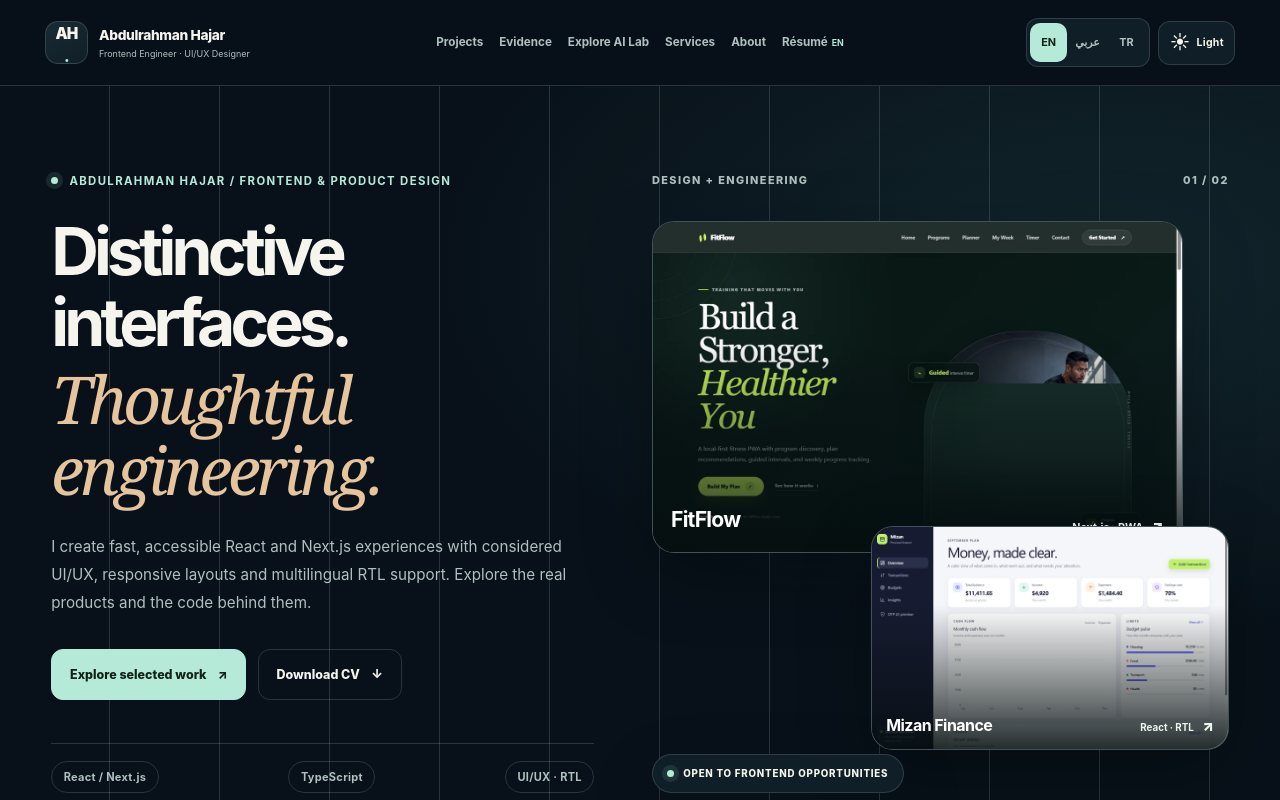
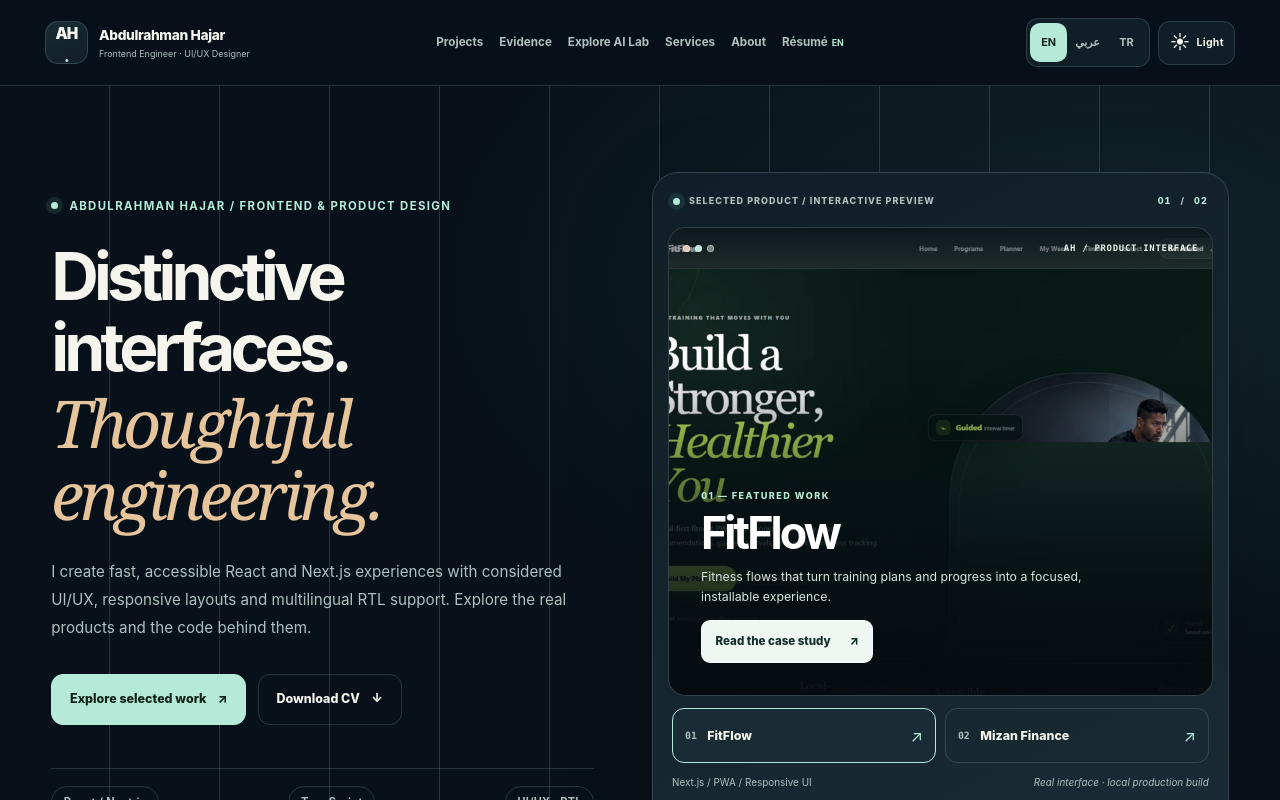
Before and after one commit to rahman-997/portfolio, a Next.js app: page / in a window 1280 px wide. Shown: the top 800 px of the page. Built offline with nearby package versions, Linux system fonts and the light colour scheme.

Commit message:
feat(design): replace static hero stack with interactive real-project showcase

```diff
--- a/app/experience/PortfolioExperience.tsx
+++ b/app/experience/PortfolioExperience.tsx
@@ -1,7 +1,6 @@
 import AIAtlas from "../ai-atlas";
-import Image from "next/image";
-import Link from "next/link";
 import MobileNavigation from "./MobileNavigation";
+import FeaturedShowcase from "./FeaturedShowcase";
 import { PROFILE_LINKS, PROJECT_SLUGS } from "../portfolio-data";
 import { PUBLIC_PROJECT_COUNT } from "./projects";
 import ProjectExplorer from "./ProjectExplorer";
@@ -55,19 +54,8 @@ export default function PortfolioExperience({locale}:{locale:Locale}) {
             <span>React / Next.js</span><span>TypeScript</span><span>UI/UX · RTL</span>
           </div>
         </div>
-        <div className={styles.heroVisual} aria-label={t.visualTitle}>
-          <div className={styles.featuredHeader}>
-            <span>{t.dashboard}</span><span>01 / 02</span>
-          </div>
-          <Link href="/work/fitflow/" className={styles.featureMain} aria-label={locale==="ar"?"استعرض مشروع FitFlow":locale==="tr"?"FitFlow projesini incele":"Explore FitFlow case study"}>
-            <Image unoptimized src="/projects/fitflow-real-interface.webp" alt="Real FitFlow desktop interface" width={1200} height={800} className={styles.featureImage} priority/>
-            <span className={styles.featureInfo}><strong>FitFlow</strong><span>Next.js · PWA <b aria-hidden="true">↗</b></span></span>
-          </Link>
-          <Link href="/work/mizan/" className={styles.featureSecondary} aria-label={locale==="ar"?"استعرض مشروع Mizan Finance":locale==="tr"?"Mizan Finance projesini incele":"Explore Mizan Finance case study"}>
-            <Image unoptimized src="/projects/mizan-live-dashboard.png" alt="Real Mizan Finance demo dashboard" width={1440} height={960} className={styles.featureImage}/>
-            <span className={styles.featureInfo}><strong>Mizan Finance</strong><span>React · RTL <b aria-hidden="true">↗</b></span></span>
-          </Link>
-          <div className={styles.floatingStatus}><span className={styles.liveDot}/>{t.availability}</div>
+        <div className={styles.heroVisual}>
+          <FeaturedShowcase locale={locale}/>
         </div>
       </section>
 
```
